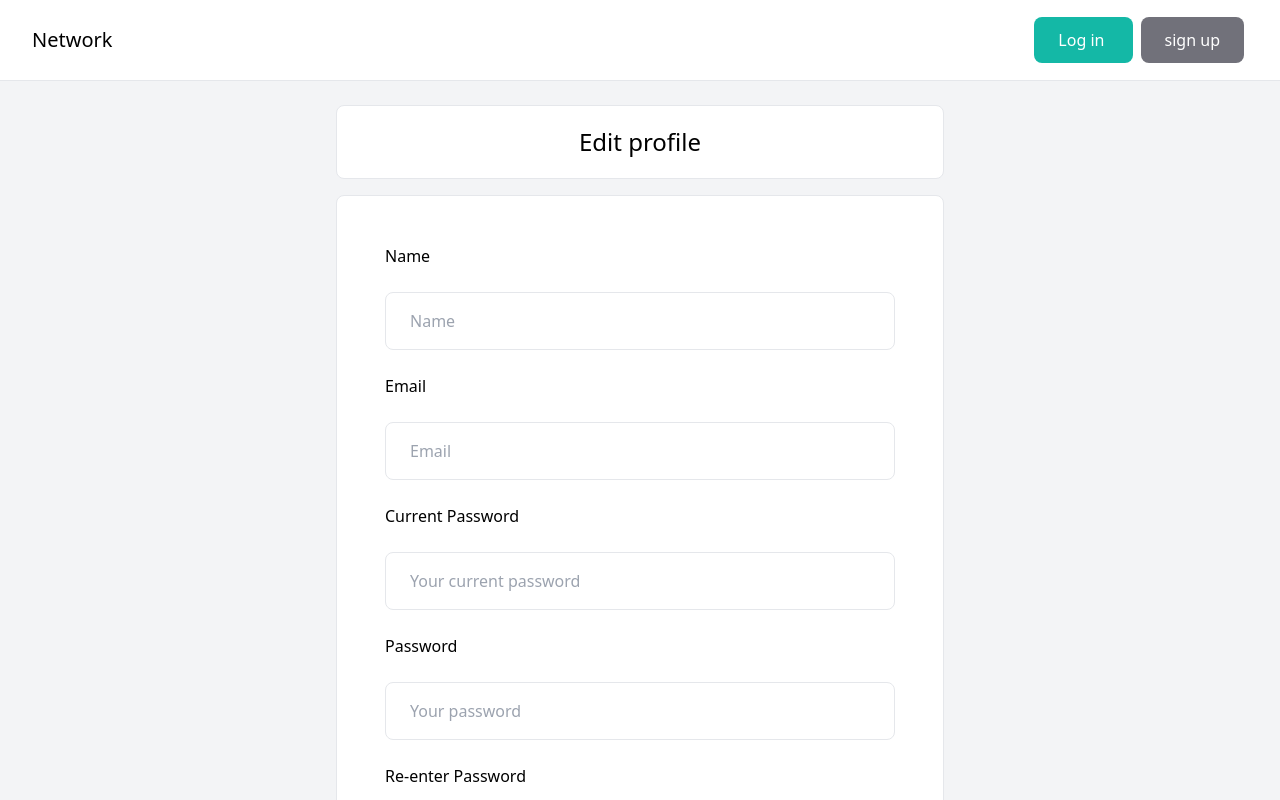
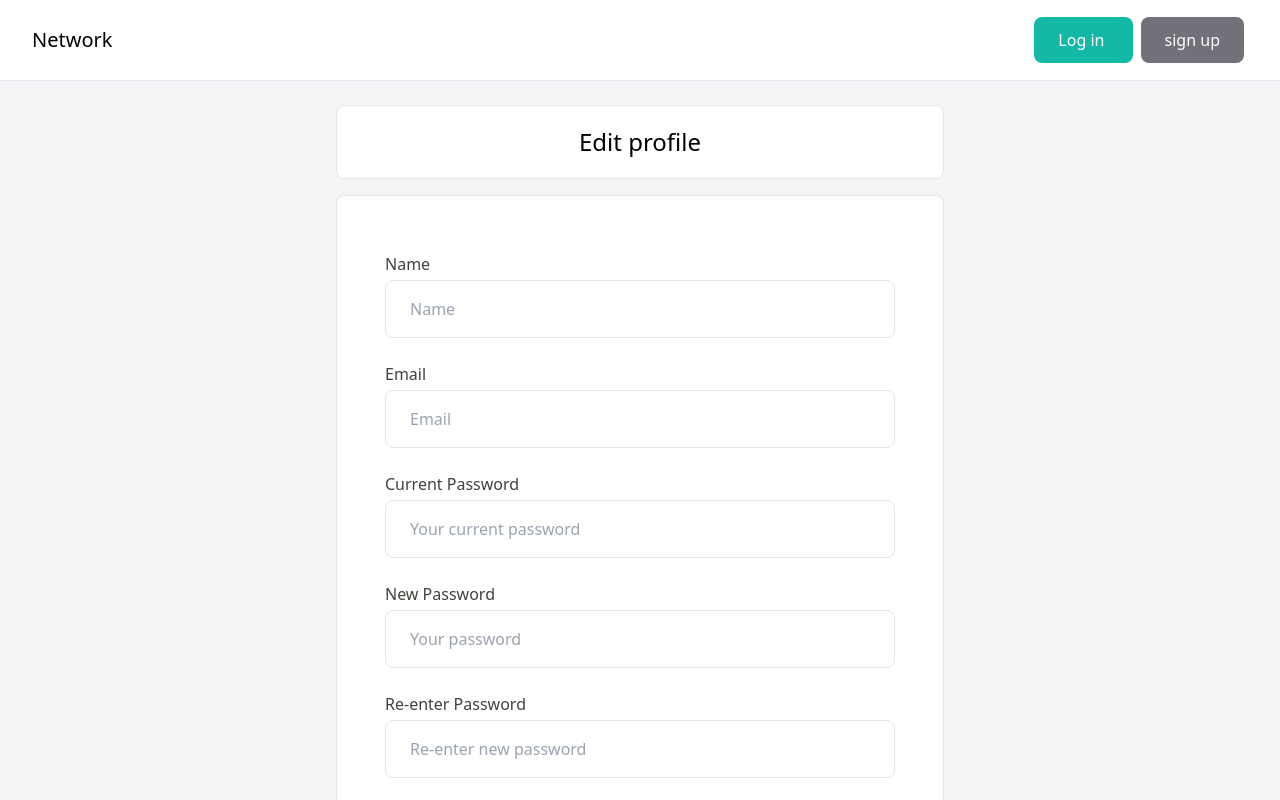
Before and after one commit to rishi438/django-vue, a Vue app in the folder social_network_frontend/: page /profile/1/edit in a window 1280 px wide. Shown: the top 800 px of the page. Built offline with nearby package versions, Linux system fonts and the light colour scheme.

Commit message:
trends ui fix and UI updates

```diff
--- a/social_network_frontend/src/components/PeopleYouMayKnow.vue
+++ b/social_network_frontend/src/components/PeopleYouMayKnow.vue
@@ -7,21 +7,21 @@
           <img src="../assets/1639256761455.jpeg" class="w-[40px] h-[40px] rounded-full" />
           <p class="text-xs"><strong>Rishi</strong></p>
         </div>
-        <a href="#" class="py-2 px-3 bg-teal-500 text-white text-xs rounded-lg">Show</a>
+        <a href="#" class="py-2 px-3 bg-teal-500 hover:bg-teal-600 text-white text-xs rounded-lg">Show</a>
       </div>
       <div class="flex items-center justify-between">
         <div class="flex items-center space-x-2">
           <img src="../assets/1639256761455.jpeg" class="w-[40px] h-[40px] rounded-full" />
           <p class="text-xs"><strong>Rishi</strong></p>
         </div>
-        <a href="#" class="py-2 px-3 bg-teal-500 text-white text-xs rounded-lg">Show</a>
+        <a href="#" class="py-2 px-3 bg-teal-500 hover:bg-teal-600 text-white text-xs rounded-lg">Show</a>
       </div>
       <div class="flex items-center justify-between">
         <div class="flex items-center space-x-2">
           <img src="../assets/1639256761455.jpeg" class="w-[40px] h-[40px] rounded-full" />
           <p class="text-xs"><strong>Rishi</strong></p>
         </div>
-        <a href="#" class="py-2 px-3 bg-teal-500 text-white text-xs rounded-lg">Show</a>
+        <a href="#" class="py-2 px-3 bg-teal-500 hover:bg-teal-600 text-white text-xs rounded-lg">Show</a>
       </div>
     </div>
   </div>
--- a/social_network_frontend/src/components/TrendsNetwork.vue
+++ b/social_network_frontend/src/components/TrendsNetwork.vue
@@ -10,7 +10,7 @@
                     </p>
                 </div>
                 <RouterLink :to="{ name: 'trends', params: { id: trend.hashtag } }" class="py-2 px-3
-           bg-teal-500 text-white text-xs rounded-lg">Explore</RouterLink>
+           bg-teal-500 hover:bg-teal-600 text-white text-xs rounded-lg">Explore</RouterLink>
             </div>
         </div>
     </div>
--- a/social_network_frontend/src/views/EditProfileView.vue
+++ b/social_network_frontend/src/views/EditProfileView.vue
@@ -8,24 +8,36 @@
         <div class="container mx-auto max-w-[50%]">
             <div class="p-12 bg-white border border-gray-200 rounded-lg">
                 <Form class="space-y-6" :validation-schema="schema" @submit="submit_form" v-slot="{ errors }">
-                    <label>Name</label><br />
-                    <Field name="name" placeholder="Name" class="w-full mt-2 py-4 px-6 border border-gray-200 rounded-lg" />
-                    <span name="name" class="text-red-600 text-xs line-clamp-6">{{ errors.name }}</span>
-                    <label>Email</label><br />
-                    <Field name="email" placeholder="Email" class="w-full mt-2 py-4 px-6 border border-gray-200 rounded-lg" />
-                    <span name="email" class="text-red-600 text-xs line-clamp-6">{{ errors.email }}</span>
-                    <label>Current Password</label><br />
-                    <Field name="c_password" placeholder="Your current password"
-                        class="w-full mt-2 py-4 px-6 border border-gray-200 rounded-lg" />
-                    <span name="c_password" class="text-red-600 text-xs line-clamp-6">{{ errors.name }}</span>
-                    <label>Password</label><br />
-                    <Field name="password_1" placeholder="Your password"
-                        class="w-full mt-2 py-4 px-6 border border-gray-200 rounded-lg" />
-                    <span name="password_1" class="text-red-600 text-xs line-clamp-6">{{ errors.email }}</span>
-                    <label>Re-enter Password</label><br />
-                    <Field name="password_2" placeholder="Re-enter Password"
-                        class="w-full mt-2 py-4 px-6 border border-gray-200 rounded-lg" />
-                    <span name="password_2" class="text-red-600 text-xs line-clamp-6">{{ errors.email }}</span>
+                    <div class="mt-2 text-stone-700">
+                        <label>Name</label><br />
+                        <Field name="name" class="mt-1" placeholder="Name"
+                            :class="['w-full py-4 px-6 border rounded-lg ', !errors.name ?'border-gray-200':'border-red-600']" />
+                        <span name="name" class="ml-2 text-red-600 text-xs line-clamp-6">{{ errors.name }}</span>
+                    </div>
+                    <div class="mt-2 text-stone-700">
+                        <label>Email</label><br />
+                        <Field name="email"  class="mt-1" placeholder="Email"
+                        :class="['w-full py-4 px-6 border rounded-lg', !errors.email ?'border-gray-200':'border-red-600']" />
+                        <span name="email" class="ml-2 text-red-600 text-xs line-clamp-6">{{ errors.email }}</span>
+                    </div>
+                    <div class="mt-2 text-stone-700">
+                        <label>Current Password</label><br />
+                        <Field name="c_password" class="mt-1" placeholder="Your current password"
+                            :class="['w-full py-4 px-6 border rounded-lg', !errors.c_password ?'border-gray-200':'border-red-600']" />
+                        <span name="c_password" class="ml-2 text-red-600 text-xs line-clamp-6">{{ errors.c_password }}</span>
+                    </div>
+                    <div class="mt-2 text-stone-700">
+                        <label>New Password</label><br />
+                        <Field name="password_1" class="mt-1" placeholder="Your password"
+                            :class="['w-full py-4 px-6 border rounded-lg', !errors.password_1 ?'border-gray-200':'border-red-600']" />
+                        <span name="password_1" class="ml-2 text-red-600 text-xs line-clamp-6">{{ errors.password_1 }}</span>
+                    </div>
+                    <div class="mt-2 text-stone-700">
+                        <label>Re-enter Password</label><br />
+                        <Field name="password_2" class="mt-1" placeholder="Re-enter new password"
+                            :class="['w-full py-4 px-6 border rounded-lg', !errors.password_2 ?'border-gray-200':'border-red-600']" />
+                        <span name="password_2" class="ml-2 text-red-600 text-xs">{{ errors.password_2 }}</span>
+                    </div>
                     <div>
                         <button class="py-3 px-6 bg-zinc-500 text-white rounded-lg">Sign up</button>
                     </div>
@@ -62,18 +74,9 @@ export default (await import('vue')).defineComponent({
         Form,
         ErrorMessage
     },
-    data() {
-        return {
-            form: {
-                email: this.userStore.user.email,
-                name: this.userStore.user.name,
-                current_password: '',
-                password1: '',
-                password2: '',
-            },
-            errors: '',
-        }
-    },
+    // data() {
+
+    // },
 
     methods: {
         submit_form() {
--- a/social_network_frontend/src/views/HomeView.vue
+++ b/social_network_frontend/src/views/HomeView.vue
@@ -29,10 +29,10 @@
             ></textarea>
           </div>
           <div class="p-4 border-t border-gray-100 flex justify-between">
-            <button class="inline-block py-2 sm:px-6 px-4 bg-gray-600 text-white rounded">
+            <button class="inline-block py-2 sm:px-6 px-4 bg-gray-600 hover:bg-gray-700 text-white rounded">
               Attach image
             </button>
-            <button class="inline-block py-2 sm:px-6 px-4 bg-teal-500 text-white rounded">
+            <button class="inline-block py-2 sm:px-6 px-4 bg-teal-500 hover:bg-teal-600 text-white rounded">
               Post
             </button>
           </div>
--- a/social_network_frontend/src/views/LoginView.vue
+++ b/social_network_frontend/src/views/LoginView.vue
@@ -42,7 +42,7 @@
               </div>
             </template>
             <div>
-              <button class="py-3 px-6 bg-teal-500 text-white rounded-lg">Log in</button>
+              <button class="py-3 px-6 bg-teal-500 hover:bg-teal-600 text-white rounded-lg">Log in</button>
             </div>
           </form>
         </div>
--- a/social_network_frontend/src/views/ProfileView.vue
+++ b/social_network_frontend/src/views/ProfileView.vue
@@ -48,7 +48,7 @@
             ></textarea>
           </div>
           <div class="p-4 border-t border-gray-100 flex justify-between">
-            <button class="inline-block py-2 sm:px-6 px-4 bg-gray-600 text-white rounded">
+            <button class="inline-block py-2 sm:px-6 px-4 bg-gray-600 hover:bg-gray-700 text-white rounded">
               Attach image
             </button>
             <button class="inline-block py-2 sm:px-6 px-4 bg-teal-500 text-white rounded">
--- a/social_network_frontend/src/views/SearchView.vue
+++ b/social_network_frontend/src/views/SearchView.vue
@@ -9,7 +9,7 @@
             class="p-3 w-full bg-gray-100 rounded-lg"
             placeholder="What are you looking for?"
           />
-          <button class="inline-block py-2 px-6 bg-teal-500 text-white rounded-lg self-center">
+          <button class="inline-block py-2 px-6 bg-teal-500 hover:bg-teal-600 text-white rounded-lg self-center">
             <svg
               xmlns="http://www.w3.org/2000/svg"
               fill="none"
```
Also changed, not shown: social_network_frontend/src/App.vue (+15 -15 lines), social_network_frontend/src/components/DropDown.vue (+9 -9 lines).
